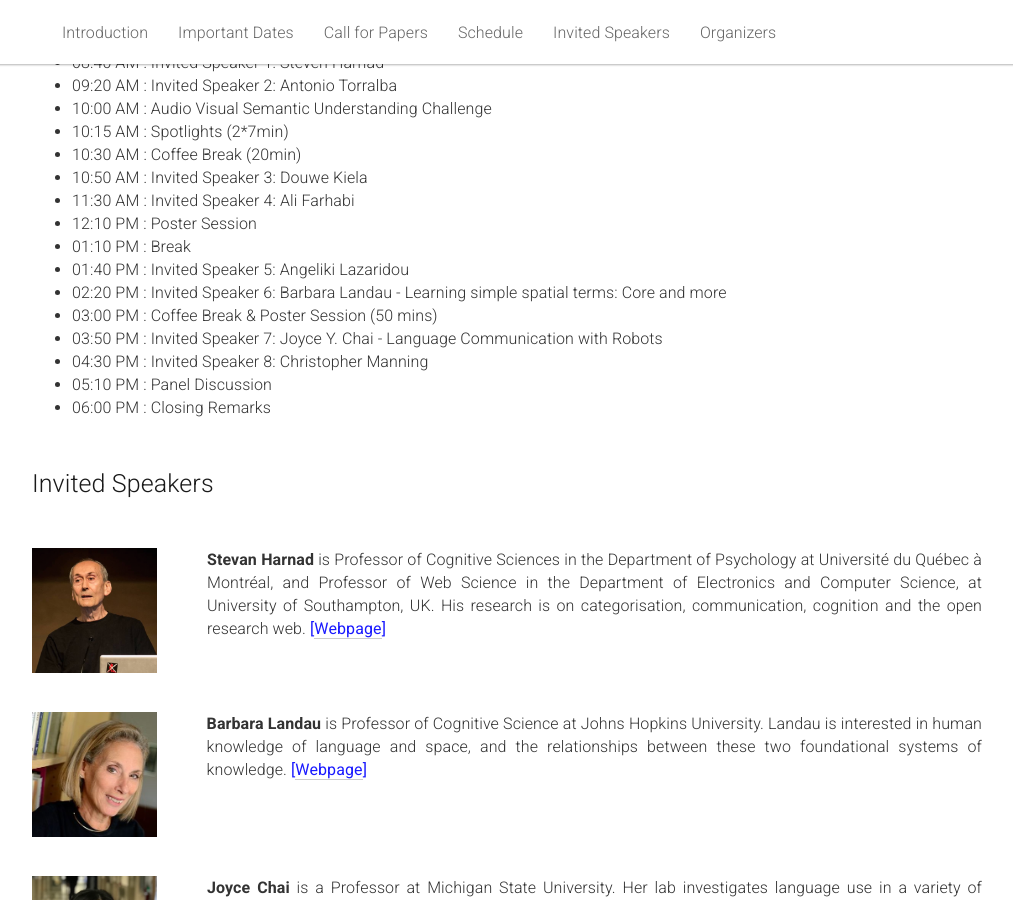
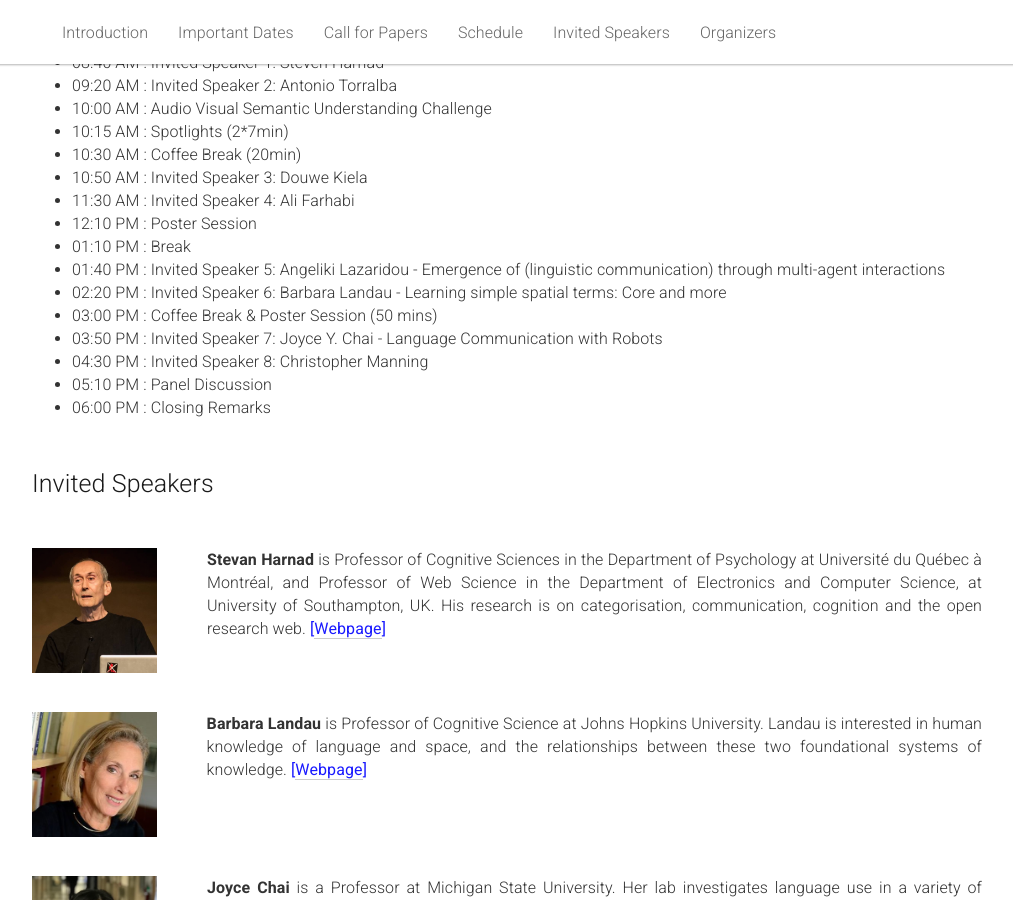
Before and after one commit to vigilworkshop/vigilworkshop.github.io, a Jekyll site: the page built from _pages/home.md, in a window 1280 px wide and 900 px high, scrolled down 2041 px. Shown: the whole window, without its empty margins (133-1146 px from the left). Built offline with Jekyll 4.4.1, drawn with Linux system fonts in a browser that asks for light colours.

Commit message:
Update home.md

```diff
--- a/_pages/home.md
+++ b/_pages/home.md
@@ -170,7 +170,7 @@ This workshop thus aims to gather people from various backgrounds - machine lear
       <li>11:30 AM : Invited Speaker 4: Ali Farhabi         </li>
       <li>12:10 PM : Poster Session                         </li>
       <li>01:10 PM : Break                                  </li>
-      <li>01:40 PM : Invited Speaker 5: Angeliki Lazaridou  </li>
+      <li>01:40 PM : Invited Speaker 5: Angeliki Lazaridou - Emergence of (linguistic communication) through multi-agent interactions </li>
       <li>02:20 PM : Invited Speaker 6: Barbara Landau - Learning simple spatial terms: Core and more     </li>
       <li>03:00 PM : Coffee Break & Poster Session (50 mins)</li>
       <li>03:50 PM : Invited Speaker 7: Joyce Y. Chai - Language Communication with Robots </li>
```
